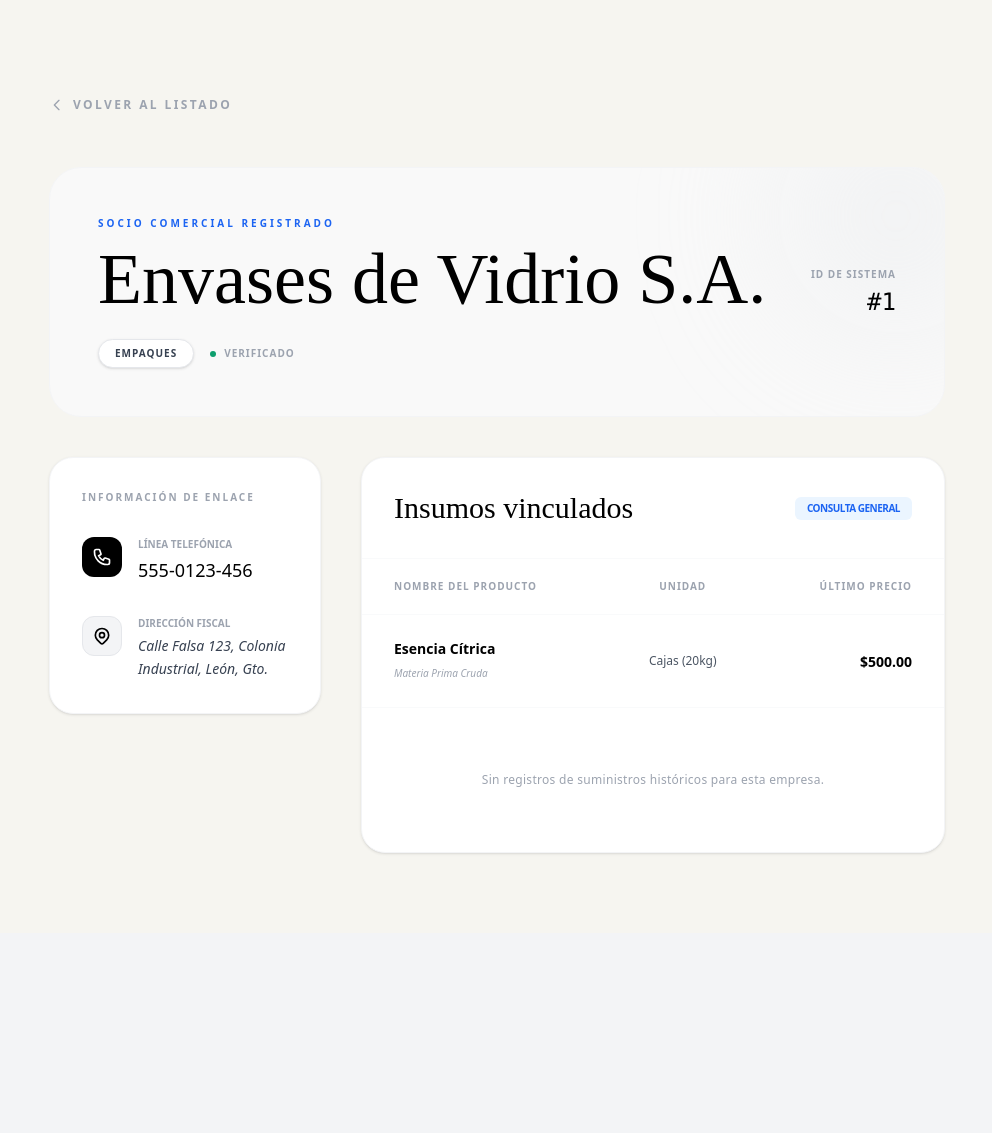
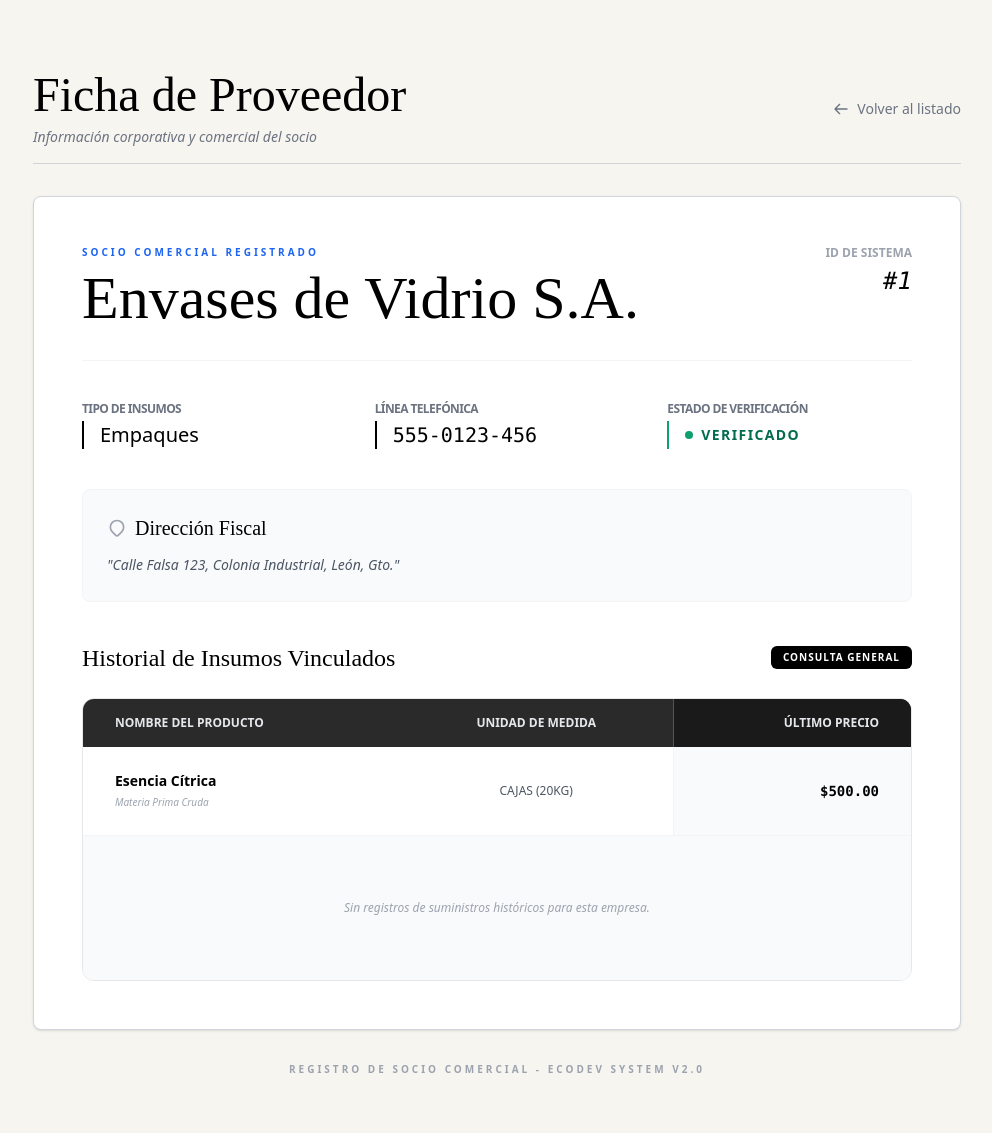
Before and after one commit to IDGS802-23002162/Jassence, a Flask app: page /detalle_P in a window 1280 px wide. Shown: the part 65-1198 px from the top of the page, without its empty margins (271-1263 px from the left). Before the commit the page ends 920 px from the top, so only its background shows below. Run offline with Flask 3, Linux system fonts and the light colour scheme; style sheets or scripts are compiled from the project's sources; some libraries are stand-ins or nearby versions.

Commit message:
modulos de compras logs/historial

```diff
--- a/templates/modulos_front/compras/compras.html
+++ b/templates/modulos_front/compras/compras.html
@@ -15,6 +15,11 @@
         <h1 class="font-elegant text-6xl text-black cursor-default">
             Historial de Compras
         </h1>
+        <div class="w-px h-10 bg-gray-400 mx-6 mb-2"></div>
+        <a href="{{ url_for('compras.historial_PC') }}"
+            class="font-elegant text-3xl text-gray-400 hover:text-gray-600 transition-colors duration-300 mb-1">
+            Logs
+        </a>
     </div>
 
     <div class="flex flex-col md:flex-row gap-4 mb-6 items-center justify-between">
--- a/templates/modulos_front/compras/detalle_P.html
+++ b/templates/modulos_front/compras/detalle_P.html
@@ -3,106 +3,102 @@
 {% block title %}Perfil Corporativo - {{ proveedor.nombre_empresa }}{% endblock %}
 
 {% block content %}
-<div class="max-w-6xl mx-auto px-4 sm:px-6 lg:px-8 py-12 animate-fade-in">
+<br>
+<div class="max-w-6xl mx-auto px-4 animate-fade-in text-black">
 
-    <div class="mb-12">
-        <a href="{{ url_for('compras.proveedores') }}" class="inline-flex items-center text-xs font-bold uppercase tracking-[0.2em] text-gray-400 hover:text-black transition-all group">
-            <svg class="w-4 h-4 mr-2 transform group-hover:-translate-x-1 transition-transform" fill="none" stroke="currentColor" viewBox="0 0 24 24"><path stroke-linecap="round" stroke-linejoin="round" stroke-width="2" d="M15 19l-7-7 7-7"/></svg>
+    <div class="flex items-center justify-between mb-8 border-b border-gray-300 pb-4">
+        <div>
+            <h1 class="font-elegant text-5xl text-black cursor-default">Ficha de Proveedor</h1>
+            <p class="text-gray-500 mt-2 text-sm italic">Información corporativa y comercial del socio</p>
+        </div>
+
+        <a href="{{ url_for('compras.proveedores') }}" class="flex items-center text-sm font-medium text-gray-500 hover:text-black transition-colors">
+            <svg class="w-4 h-4 mr-2" fill="none" stroke="currentColor" viewBox="0 0 24 24">
+                <path stroke-linecap="round" stroke-linejoin="round" stroke-width="2" d="M10 19l-7-7m0 0l7-7m-7 7h18"></path>
+            </svg>
             Volver al listado
         </a>
     </div>
 
-    <div class="relative bg-[#F9F9F9] rounded-[2rem] p-8 md:p-12 border border-gray-100 mb-10 overflow-hidden">
-        <div class="absolute top-0 right-0 -mt-20 -mr-20 w-64 h-64 bg-gray-200/30 rounded-full blur-3xl"></div>
+    <div class="bg-white rounded-lg border border-gray-300 shadow-sm p-8 md:p-12 mb-8">
+        <div class="space-y-10">
 
-        <div class="relative flex flex-col md:flex-row justify-between items-start md:items-center gap-6">
-            <div>
-                <span class="text-[10px] font-bold uppercase tracking-[0.3em] text-blue-600 mb-3 block">Socio Comercial Registrado</span>
-                <h1 class="font-elegant text-6xl md:text-7xl text-black leading-none">
-                    {{ proveedor.nombre_empresa }}
-                </h1>
-                <div class="flex items-center mt-6 space-x-4">
-                    <span class="px-4 py-1.5 bg-white border border-gray-200 rounded-full text-[10px] font-bold uppercase tracking-widest text-gray-700 shadow-sm">
-                        {{ proveedor.tipo_insumos }}
-                    </span>
-                    <span class="flex items-center text-[10px] font-bold uppercase tracking-widest text-gray-400">
-                        <span class="w-1.5 h-1.5 bg-green-500 rounded-full mr-2"></span> Verificado
-                    </span>
+            <div class="border-b border-gray-100 pb-8 flex justify-between items-start">
+                <div>
+                    <p class="text-[10px] font-bold uppercase tracking-[0.3em] text-blue-600 mb-2">Socio Comercial Registrado</p>
+                    <h2 class="font-elegant text-6xl text-black leading-none">{{ proveedor.nombre_empresa }}</h2>
+                </div>
+                <div class="text-right">
+                    <p class="text-xs text-gray-400 uppercase font-bold mb-1">ID de Sistema</p>
+                    <span class="font-mono text-2xl text-black font-light italic">#{{ proveedor.id }}</span>
                 </div>
             </div>
 
-            <div class="text-left md:text-right">
-                <p class="text-[10px] font-bold uppercase tracking-widest text-gray-400 mb-1">ID de Sistema</p>
-                <p class="font-mono text-2xl text-black font-light">#{{ proveedor.id }}</p>
-            </div>
-        </div>
-    </div>
+            <div class="grid grid-cols-1 md:grid-cols-3 gap-y-10 gap-x-12">
+                <div class="space-y-1">
+                    <p class="text-xs text-gray-500 uppercase font-bold tracking-tighter">Tipo de Insumos</p>
+                    <p class="text-xl font-medium border-l-2 border-black pl-4">{{ proveedor.tipo_insumos }}</p>
+                </div>
 
-    <div class="grid grid-cols-1 lg:grid-cols-3 gap-10">
+                <div class="space-y-1">
+                    <p class="text-xs text-gray-500 uppercase font-bold tracking-tighter">Línea Telefónica</p>
+                    <p class="text-xl font-medium border-l-2 border-black pl-4 font-mono">{{ proveedor.telefono }}</p>
+                </div>
 
-        <div class="space-y-6">
-            <div class="bg-white border border-gray-100 rounded-3xl p-8 shadow-sm">
-                <h3 class="text-[10px] font-bold uppercase tracking-[0.2em] text-gray-400 mb-8">Información de Enlace</h3>
-
-                <div class="space-y-8">
-                    <div class="flex items-start">
-                        <div class="w-10 h-10 bg-black rounded-xl flex items-center justify-center text-white shrink-0">
-                            <svg class="w-5 h-5" fill="none" stroke="currentColor" viewBox="0 0 24 24"><path stroke-linecap="round" stroke-linejoin="round" stroke-width="2" d="M3 5a2 2 0 012-2h3.28a1 1 0 01.948.684l1.498 4.493a1 1 0 01-.502 1.21l-2.257 1.13a11.042 11.042 0 005.516 5.516l1.13-2.257a1 1 0 011.21-.502l4.493 1.498a1 1 0 01.684.949V19a2 2 0 01-2 2h-1C9.716 21 3 14.284 3 6V5z"/></svg>
-                        </div>
-                        <div class="ml-4">
-                            <p class="text-[10px] font-bold uppercase text-gray-400">Línea Telefónica</p>
-                            <p class="text-lg font-medium text-black mt-1">{{ proveedor.telefono }}</p>
-                        </div>
-                    </div>
-
-                    <div class="flex items-start">
-                        <div class="w-10 h-10 bg-gray-100 rounded-xl flex items-center justify-center text-black shrink-0 border border-gray-200">
-                            <svg class="w-5 h-5" fill="none" stroke="currentColor" viewBox="0 0 24 24"><path stroke-linecap="round" stroke-linejoin="round" stroke-width="2" d="M17.657 16.657L13.414 20.9a1.998 1.998 0 01-2.827 0l-4.244-4.243a8 8 0 1111.314 0z"/><path stroke-linecap="round" stroke-linejoin="round" stroke-width="2" d="M15 11a3 3 0 11-6 0 3 3 0 016 0z"/></svg>
-                        </div>
-                        <div class="ml-4">
-                            <p class="text-[10px] font-bold uppercase text-gray-400">Dirección Fiscal</p>
-                            <p class="text-sm text-gray-700 mt-1 leading-relaxed italic">
-                                {{ proveedor.direccion }}
-                            </p>
-                        </div>
+                <div class="space-y-1">
+                    <p class="text-xs text-gray-500 uppercase font-bold tracking-tighter">Estado de Verificación</p>
+                    <div class="flex items-center border-l-2 border-green-500 pl-4 py-1">
+                        <span class="w-2 h-2 bg-green-500 rounded-full mr-2"></span>
+                        <span class="text-sm font-bold uppercase tracking-widest text-green-700">Verificado</span>
                     </div>
                 </div>
             </div>
-        </div>
 
-        <div class="lg:col-span-2">
-            <div class="bg-white border border-gray-100 rounded-3xl shadow-sm overflow-hidden">
-                <div class="p-8 border-b border-gray-50 flex justify-between items-center">
-                    <h2 class="font-elegant text-3xl text-black">Insumos vinculados</h2>
-                    <span class="px-3 py-1 bg-blue-50 text-blue-600 rounded-md text-[10px] font-bold tracking-tighter uppercase">Consulta General</span>
+            <div class="bg-gray-50 rounded-lg p-6 border border-gray-100 mt-4">
+                <h3 class="font-elegant text-xl text-black mb-3 flex items-center gap-2">
+                    <svg class="w-5 h-5 text-gray-400" fill="none" stroke="currentColor" viewBox="0 0 24 24">
+                        <path stroke-linecap="round" stroke-linejoin="round" stroke-width="2" d="M17.657 16.657L13.414 20.9a1.998 1.998 0 01-2.827 0l-4.244-4.243a8 8 0 1111.314 0z"/>
+                    </svg>
+                    Dirección Fiscal
+                </h3>
+                <p class="text-gray-600 text-sm leading-relaxed italic">
+                    "{{ proveedor.direccion }}"
+                </p>
+            </div>
+
+            <div class="mt-8">
+                <div class="flex justify-between items-center mb-6">
+                    <h3 class="font-elegant text-2xl text-black">Historial de Insumos Vinculados</h3>
+                    <span class="px-3 py-1 bg-black text-white rounded-md text-[10px] font-bold tracking-widest uppercase">Consulta General</span>
                 </div>
 
-                <div class="overflow-x-auto">
-                    <table class="w-full text-left border-collapse">
-                        <thead>
-                            <tr class="text-[10px] font-bold uppercase tracking-widest text-gray-400 border-b border-gray-50">
-                                <th class="px-8 py-5">Nombre del Producto</th>
-                                <th class="px-8 py-5 text-center">Unidad</th>
-                                <th class="px-8 py-5 text-right">Último Precio</th>
+                <div class="relative overflow-x-auto rounded-xl border border-gray-200">
+                    <table class="w-full text-sm text-left">
+                        <thead class="text-xs text-gray-200 uppercase bg-[#2A2A2A]">
+                            <tr>
+                                <th scope="col" class="px-8 py-4">Nombre del Producto</th>
+                                <th scope="col" class="px-8 py-4 text-center">Unidad de Medida</th>
+                                <th scope="col" class="px-8 py-4 text-right bg-[#1a1a1a] border-l border-gray-600">Último Precio</th>
                             </tr>
                         </thead>
-                        <tbody class="divide-y divide-gray-50">
-                            <tr class="hover:bg-[#FCFCFC] transition-colors">
+                        <tbody class="divide-y divide-gray-100">
+                            <tr class="hover:bg-gray-50 transition-colors">
                                 <td class="px-8 py-6">
                                     <span class="text-sm font-bold text-black block">Esencia Cítrica</span>
                                     <span class="text-[10px] text-gray-400 italic">Materia Prima Cruda</span>
                                 </td>
-                                <td class="px-8 py-6 text-center text-xs font-medium text-gray-600">
+                                <td class="px-8 py-6 text-center text-xs font-medium text-gray-600 uppercase">
                                     Cajas (20kg)
                                 </td>
-                                <td class="px-8 py-6 text-right">
-                                    <span class="text-sm font-bold text-black">$500.00</span>
+                                <td class="px-8 py-6 text-right font-bold text-black font-mono bg-gray-50 border-l border-gray-100">
+                                    $500.00
                                 </td>
                             </tr>
+
                             {% if not insumos %}
                             <tr>
-                                <td colspan="3" class="px-8 py-16 text-center">
-                                    <p class="text-xs text-gray-400 font-medium tracking-wide">Sin registros de suministros históricos para esta empresa.</p>
+                                <td colspan="3" class="px-8 py-16 text-center bg-gray-50 italic text-gray-400 text-xs">
+                                    Sin registros de suministros históricos para esta empresa.
                                 </td>
                             </tr>
                             {% endif %}
@@ -111,7 +107,11 @@
                 </div>
             </div>
         </div>
+    </div>
 
+    <div class="text-center">
+        <p class="text-[10px] text-gray-400 uppercase font-bold tracking-[0.3em]">Registro de Socio Comercial - EcoDev System v2.0</p>
     </div>
 </div>
+<br>
 {% endblock %}
--- a/templates/modulos_front/compras/proveedores.html
+++ b/templates/modulos_front/compras/proveedores.html
@@ -14,6 +14,11 @@
         <a href="{{ url_for('compras.compras') }}"
             class="font-elegant text-3xl text-gray-400 hover:text-gray-600 transition-colors duration-300 mb-1">
             Historial de Compras
+        </a>
+        <div class="w-px h-10 bg-gray-400 mx-6 mb-2"></div>
+        <a href="{{ url_for('compras.historial_PC') }}"
+            class="font-elegant text-3xl text-gray-400 hover:text-gray-600 transition-colors duration-300 mb-1">
+            Logs
         </a>
     </div>
 
```
Also changed, not shown: modulos_routes/compras/routesC.py (+10 -0 lines), templates/modulos_front/compras/detalle_C.html (+83 -59 lines), templates/modulos_front/compras/detalle_H.html (added, +90 -0 lines), templates/modulos_front/compras/historial_PC.html (added, +101 -0 lines), templates/modulos_front/compras/Logs_PC.html (deleted).
